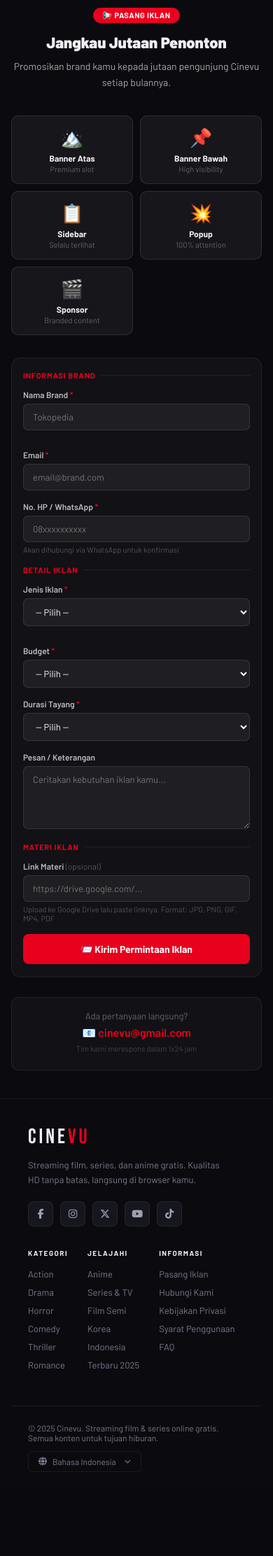
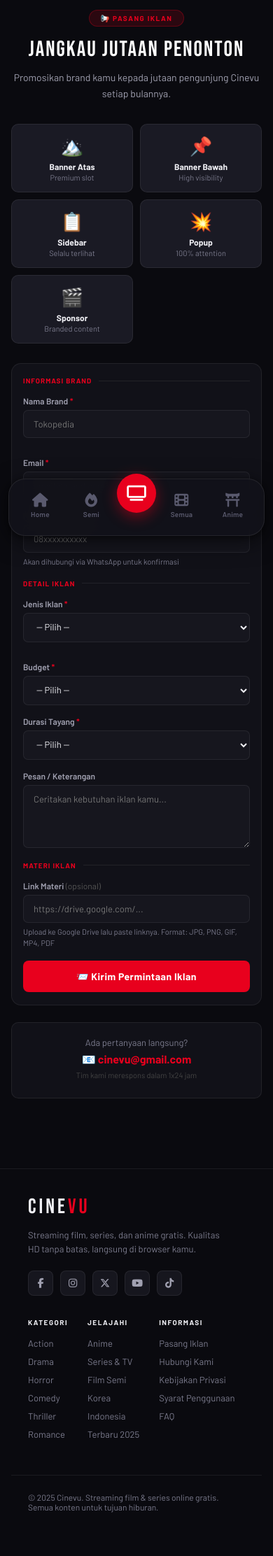
Before and after one commit to RMBLOGG/cinevu, a Flask app: page /pasang-iklan in a window 390 px wide. Shown: the part 66-2290 px from the top of the page at 70% size. Before the commit the page ends 2170 px from the top, so only its background shows below. Run offline with Flask 3, Linux system fonts and the light colour scheme; data that the repository does not hold is empty.

Commit message:
Add files via upload

```diff
--- a/templates/base.html
+++ b/templates/base.html
@@ -354,6 +354,82 @@ footer{padding:56px 48px 36px;border-top:1px solid var(--border);}
   .footer-grid{flex-wrap:wrap;gap:28px;}
   .content-area{margin-top:-60px;}
 }
+/* ── BOTTOM NAV (mobile only) ── */
+.bnav{display:none;}
+@media(max-width:768px){
+  .bnav{
+    display:flex;align-items:center;justify-content:space-around;
+    position:fixed;bottom:12px;left:12px;right:12px;z-index:999;
+    background:rgba(18,18,26,.96);
+    border:1px solid rgba(255,255,255,.08);
+    border-radius:24px;
+    padding:10px 8px 14px;
+    box-shadow:0 8px 32px rgba(0,0,0,.6),0 2px 8px rgba(0,0,0,.4);
+    backdrop-filter:blur(16px);
+  }
+  .bnav-item{
+    display:flex;flex-direction:column;align-items:center;gap:4px;
+    flex:1;text-decoration:none;color:#5a5a6e;
+    font-size:10px;font-weight:600;font-family:var(--font);
+    transition:color .2s;letter-spacing:.3px;padding:0 4px;
+    background:none;border:none;cursor:pointer;
+  }
+  .bnav-item i{font-size:20px;transition:color .2s;}
+  .bnav-item.active{color:var(--red);}
+  .bnav-item.active i{color:var(--red);}
+  .bnav-center{
+    position:relative;top:-18px;
+    width:56px;height:56px;border-radius:50%;
+    background:var(--red);
+    display:flex;align-items:center;justify-content:center;
+    box-shadow:0 6px 20px rgba(232,0,29,.45);
+    flex-shrink:0;flex-direction:column;gap:0;
+    text-decoration:none;border:none;cursor:pointer;
+  }
+  .bnav-center i{font-size:22px;color:#fff;}
+  /* push page content above nav */
+  body{padding-bottom:80px;}
+  footer{margin-bottom:0;}
+}
+</style>
+
+<style>
+.fpopup-overlay{
+  position:fixed;inset:0;
+  background:rgba(0,0,0,.85);
+  z-index:8000;
+  opacity:0;
+  pointer-events:none;
+  visibility:hidden;
+  display:flex;
+  align-items:center;justify-content:center;
+  padding:20px;
+  backdrop-filter:blur(4px);
+  transition:opacity .25s,visibility .25s;
+}
+.fpopup-overlay.open{
+  opacity:1;
+  pointer-events:all;
+  visibility:visible;
+}
+.fpopup-box{background:var(--bg2);border:1px solid var(--border);border-radius:12px;max-width:520px;width:100%;max-height:85vh;overflow-y:auto;position:relative;padding:32px 28px 28px;}
+.fpopup-close{position:absolute;top:16px;right:16px;background:rgba(255,255,255,.07);border:none;color:var(--muted2);font-size:16px;cursor:pointer;width:30px;height:30px;border-radius:6px;display:flex;align-items:center;justify-content:center;transition:all .15s;}
+.fpopup-close:hover{background:rgba(255,255,255,.12);color:var(--text);}
+.fpopup-title{font-family:var(--display);font-size:24px;letter-spacing:2px;color:var(--text);margin-bottom:16px;padding-right:36px;}
+.fpopup-body{font-size:13px;line-height:1.8;color:var(--muted2);}
+.fpopup-body h4{color:var(--text);font-size:13px;font-weight:700;margin:16px 0 6px;}
+.fpopup-body p,.fpopup-body ul{margin-bottom:10px;}
+.fpopup-body ul{padding-left:18px;}
+.fpopup-body ul li{margin-bottom:6px;}
+.fpopup-form input,.fpopup-form textarea,.fpopup-form select{width:100%;background:var(--bg3);border:1px solid var(--border);color:var(--text);font-family:var(--font);font-size:13px;padding:10px 14px;border-radius:6px;outline:none;transition:border-color .2s;margin-bottom:12px;}
+.fpopup-form input:focus,.fpopup-form textarea:focus,.fpopup-form select:focus{border-color:rgba(255,255,255,.2);}
+.fpopup-form textarea{resize:vertical;min-height:100px;}
+.fpopup-form label{font-size:10px;color:var(--muted);display:block;margin-bottom:4px;letter-spacing:.5px;text-transform:uppercase;}
+.fpopup-btn{background:var(--red);color:#fff;border:none;font-family:var(--font);font-size:13px;font-weight:700;padding:12px 28px;border-radius:6px;cursor:pointer;transition:background .15s;width:100%;letter-spacing:.5px;}
+.fpopup-btn:hover{background:var(--red2);}
+.fpopup-success{display:none;text-align:center;padding:20px 0;}
+.fpopup-success .check{font-size:48px;margin-bottom:12px;}
+.fpopup-success p{color:var(--green);font-weight:700;font-size:15px;}
 </style>
 {% block extra_css %}{% endblock %}
 </head>
@@ -544,9 +620,39 @@ footer{padding:56px 48px 36px;border-top:1px solid var(--border);}
   </div>
   <div class="footer-bottom">
     <p class="footer-copy">© 2025 Cinevu. Streaming film & series online gratis. Semua konten untuk tujuan hiburan.</p>
-    <button class="footer-lang"><i class="fa-solid fa-globe"></i> Bahasa Indonesia <i class="fa-solid fa-chevron-down" style="font-size:9px;margin-left:4px;"></i></button>
   </div>
 </footer>
+
+<!-- BOTTOM NAV (mobile) -->
+<nav class="bnav" id="bnav">
+  <a href="/" class="bnav-item" id="bnav-home">
+    <i class="fa-solid fa-house"></i>
+    Home
+  </a>
+  <a href="/semi" class="bnav-item" id="bnav-semi">
+    <i class="fa-solid fa-fire"></i>
+    Semi
+  </a>
+  <a href="/series" class="bnav-center" id="bnav-series" title="Series & TV">
+    <i class="fa-solid fa-tv"></i>
+  </a>
+  <a href="/semi" class="bnav-item" id="bnav-all">
+    <i class="fa-solid fa-film"></i>
+    Semua
+  </a>
+  <a href="/anime" class="bnav-item" id="bnav-anime">
+    <i class="fa-solid fa-torii-gate"></i>
+    Anime
+  </a>
+</nav>
+<script>
+(function(){
+  const path=window.location.pathname;
+  const map={'/':'bnav-home','/semi':'bnav-semi','/series':'bnav-series','/anime':'bnav-anime'};
+  const activeId=map[path];
+  if(activeId){const el=document.getElementById(activeId);if(el)el.classList.add('active');}
+})();
+</script>
 
 {% if iklan is defined and iklan.get('popup') %}
 {% for ad in iklan['popup'] %}
@@ -559,29 +665,6 @@ footer{padding:56px 48px 36px;border-top:1px solid var(--border);}
 </div>
 {% endfor %}
 {% endif %}
-
-<style>
-.fpopup-overlay{position:fixed;inset:0;background:rgba(0,0,0,.82);z-index:8000;display:none;align-items:center;justify-content:center;padding:20px;backdrop-filter:blur(6px);}
-.fpopup-overlay.open{display:flex;}
-.fpopup-box{background:var(--bg2);border:1px solid var(--border);border-radius:12px;max-width:520px;width:100%;max-height:85vh;overflow-y:auto;position:relative;padding:32px 28px 28px;animation:fadeUp .25s ease;}
-.fpopup-close{position:absolute;top:16px;right:16px;background:rgba(255,255,255,.07);border:none;color:var(--muted2);font-size:16px;cursor:pointer;width:30px;height:30px;border-radius:6px;display:flex;align-items:center;justify-content:center;transition:all .15s;}
-.fpopup-close:hover{background:rgba(255,255,255,.12);color:var(--text);}
-.fpopup-title{font-family:var(--display);font-size:24px;letter-spacing:2px;color:var(--text);margin-bottom:16px;padding-right:36px;}
-.fpopup-body{font-size:13px;line-height:1.8;color:var(--muted2);}
-.fpopup-body h4{color:var(--text);font-size:13px;font-weight:700;margin:16px 0 6px;}
-.fpopup-body p,.fpopup-body ul{margin-bottom:10px;}
-.fpopup-body ul{padding-left:18px;}
-.fpopup-body ul li{margin-bottom:6px;}
-.fpopup-form input,.fpopup-form textarea,.fpopup-form select{width:100%;background:var(--bg3);border:1px solid var(--border);color:var(--text);font-family:var(--font);font-size:13px;padding:10px 14px;border-radius:6px;outline:none;transition:border-color .2s;margin-bottom:12px;}
-.fpopup-form input:focus,.fpopup-form textarea:focus,.fpopup-form select:focus{border-color:rgba(255,255,255,.2);}
-.fpopup-form textarea{resize:vertical;min-height:100px;}
-.fpopup-form label{font-size:10px;color:var(--muted);display:block;margin-bottom:4px;letter-spacing:.5px;text-transform:uppercase;}
-.fpopup-btn{background:var(--red);color:#fff;border:none;font-family:var(--font);font-size:13px;font-weight:700;padding:12px 28px;border-radius:6px;cursor:pointer;transition:background .15s;width:100%;letter-spacing:.5px;}
-.fpopup-btn:hover{background:var(--red2);}
-.fpopup-success{display:none;text-align:center;padding:20px 0;}
-.fpopup-success .check{font-size:48px;margin-bottom:12px;}
-.fpopup-success p{color:var(--green);font-weight:700;font-size:15px;}
-</style>
 
 <div class="fpopup-overlay" id="popup-hubungi" onclick="if(event.target===this)closePopup('hubungi')">
   <div class="fpopup-box">
@@ -664,6 +747,8 @@ document.querySelectorAll('.slider-wrap').forEach(wrap=>{
 });
 function showPopup(id){const el=document.getElementById('popup-'+id);if(!el)return;el.classList.add('open');document.body.style.overflow='hidden';if(id==='lapor'){const u=document.getElementById('lapor-url');if(u&&!u.value)u.value=window.location.href;}}
 function closePopup(id){const el=document.getElementById('popup-'+id);if(!el)return;el.classList.remove('open');document.body.style.overflow='';}
+// Force close all popups on load (prevent ghost open state)
+document.addEventListener('DOMContentLoaded',function(){document.querySelectorAll('.fpopup-overlay').forEach(el=>el.classList.remove('open'));});
 function submitForm(id){const form=document.getElementById('form-'+id),success=document.getElementById('success-'+id);if(!form||!success)return;form.style.display='none';success.style.display='block';setTimeout(()=>closePopup(id),3000);}
 document.addEventListener('keydown',e=>{if(e.key==='Escape')document.querySelectorAll('.fpopup-overlay.open').forEach(el=>closePopup(el.id.replace('popup-','')));});
 </script>
--- a/templates/pasang_iklan.html
+++ b/templates/pasang_iklan.html
@@ -3,46 +3,46 @@
 
 {% block extra_css %}
 <style>
-.iklan-page{padding:84px 4% 60px;max-width:760px;margin:0 auto;}
-.iklan-hero{text-align:center;margin-bottom:36px;}
-.iklan-hero .hero-badge{display:inline-block;background:var(--red);color:#fff;font-size:11px;font-weight:700;padding:4px 14px;border-radius:20px;letter-spacing:.5px;margin-bottom:14px;}
-.iklan-hero h1{font-size:clamp(22px,5vw,36px);font-weight:900;margin-bottom:10px;}
-.iklan-hero p{color:#aaa;font-size:14px;line-height:1.65;}
-.paket-grid{display:grid;grid-template-columns:repeat(auto-fill,minmax(140px,1fr));gap:10px;margin-bottom:32px;}
-.paket-card{background:rgba(255,255,255,.05);border:1px solid rgba(255,255,255,.1);border-radius:10px;padding:14px 12px;text-align:center;cursor:pointer;transition:all .2s;}
-.paket-card:hover,.paket-card.selected{border-color:var(--red);background:rgba(229,9,20,.08);}
+.iklan-page{padding:90px 4% 100px;max-width:720px;margin:0 auto;}
+.iklan-hero{text-align:center;margin-bottom:32px;}
+.iklan-label{display:inline-block;background:rgba(232,0,29,.15);color:var(--red);border:1px solid rgba(232,0,29,.3);font-size:10px;font-weight:700;padding:5px 16px;border-radius:20px;letter-spacing:1.5px;text-transform:uppercase;margin-bottom:14px;}
+.iklan-hero h1{font-family:'Bebas Neue',sans-serif;font-size:clamp(28px,8vw,48px);font-weight:400;letter-spacing:2px;margin-bottom:10px;color:#fff;}
+.iklan-hero p{color:var(--muted2);font-size:14px;line-height:1.65;}
+.paket-grid{display:grid;grid-template-columns:repeat(auto-fill,minmax(130px,1fr));gap:10px;margin-bottom:28px;}
+.paket-card{background:var(--card);border:1px solid var(--border);border-radius:10px;padding:14px 12px;text-align:center;cursor:pointer;transition:all .2s;}
+.paket-card:hover,.paket-card.selected{border-color:var(--red);background:rgba(232,0,29,.08);}
 .paket-icon{font-size:26px;margin-bottom:7px;}
-.paket-name{font-size:12px;font-weight:700;}
-.paket-price{font-size:11px;color:#666;margin-top:2px;}
-.iklan-form{background:rgba(255,255,255,.03);border:1px solid rgba(255,255,255,.07);border-radius:14px;padding:24px 20px;}
-.fsec{font-size:11px;font-weight:700;color:var(--red);text-transform:uppercase;letter-spacing:.8px;margin:0 0 14px;display:flex;align-items:center;gap:8px;}
-.fsec::after{content:'';flex:1;height:1px;background:rgba(255,255,255,.07);}
+.paket-name{font-size:12px;font-weight:700;color:var(--text);}
+.paket-price{font-size:11px;color:var(--muted);margin-top:2px;}
+.iklan-form{background:var(--bg2);border:1px solid var(--border);border-radius:14px;padding:24px 20px;}
+.fsec{font-size:10px;font-weight:700;color:var(--red);text-transform:uppercase;letter-spacing:1px;margin:0 0 16px;display:flex;align-items:center;gap:10px;}
+.fsec::after{content:'';flex:1;height:1px;background:var(--border);}
 .fgroup{margin-bottom:16px;}
-.fgroup label{display:block;font-size:12px;font-weight:600;color:#bbb;margin-bottom:6px;}
+.fgroup label{display:block;font-size:12px;font-weight:600;color:var(--muted2);margin-bottom:6px;}
 .req{color:var(--red);}
-.fctl{width:100%;background:rgba(255,255,255,.06);border:1px solid rgba(255,255,255,.1);color:#fff;font-family:var(--font,sans-serif);font-size:13px;padding:10px 13px;border-radius:7px;outline:none;transition:border-color .2s;box-sizing:border-box;}
-.fctl:focus{border-color:var(--red);}
-.fctl option{background:#1a1a1a;}
+.fctl{width:100%;background:var(--bg3);border:1px solid var(--border);color:var(--text);font-family:var(--font,sans-serif);font-size:13px;padding:11px 14px;border-radius:7px;outline:none;transition:border-color .2s;box-sizing:border-box;}
+.fctl:focus{border-color:rgba(232,0,29,.5);}
+.fctl option{background:var(--bg2);}
 textarea.fctl{resize:vertical;min-height:90px;}
 .frow{display:grid;grid-template-columns:1fr 1fr;gap:12px;}
-.fhint{font-size:11px;color:#555;margin-top:4px;}
-.btn-submit{width:100%;background:var(--red);color:#fff;border:none;font-family:var(--font,sans-serif);font-size:14px;font-weight:700;padding:13px;border-radius:8px;cursor:pointer;margin-top:6px;display:flex;align-items:center;justify-content:center;gap:8px;transition:opacity .2s;}
-.btn-submit:hover{opacity:.85;}
-.btn-submit:disabled{opacity:.45;cursor:not-allowed;}
+.fhint{font-size:11px;color:var(--muted);margin-top:5px;line-height:1.5;}
+.btn-submit{width:100%;background:var(--red);color:#fff;border:none;font-family:var(--font,sans-serif);font-size:14px;font-weight:700;padding:14px;border-radius:8px;cursor:pointer;margin-top:8px;display:flex;align-items:center;justify-content:center;gap:8px;transition:background .2s,transform .15s;letter-spacing:.5px;}
+.btn-submit:hover{background:#ff1744;transform:translateY(-1px);}
+.btn-submit:disabled{opacity:.45;cursor:not-allowed;transform:none;}
 .falert{padding:13px 15px;border-radius:8px;font-size:13px;margin-bottom:18px;display:none;}
-.falert.success{background:rgba(70,211,105,.1);border:1px solid rgba(70,211,105,.25);color:#46d369;}
-.falert.error{background:rgba(229,9,20,.1);border:1px solid rgba(229,9,20,.25);color:#ff6b6b;}
-.kontak-box{background:rgba(255,255,255,.03);border:1px solid rgba(255,255,255,.07);border-radius:10px;padding:18px;margin-top:28px;text-align:center;}
-.kontak-box p{font-size:13px;color:#666;margin:0 0 6px;}
-.kontak-box a{color:var(--red);font-weight:600;text-decoration:none;}
-@media(max-width:600px){.frow{grid-template-columns:1fr;}.iklan-page{padding:76px 16px 40px;}.iklan-form{padding:18px 16px;}}
+.falert.success{background:rgba(0,230,118,.08);border:1px solid rgba(0,230,118,.2);color:#00e676;}
+.falert.error{background:rgba(232,0,29,.08);border:1px solid rgba(232,0,29,.2);color:#ff6b6b;}
+.kontak-box{background:var(--bg2);border:1px solid var(--border);border-radius:10px;padding:20px;margin-top:24px;text-align:center;}
+.kontak-box p{font-size:13px;color:var(--muted);margin:0 0 6px;}
+.kontak-box a{color:var(--red);font-weight:700;text-decoration:none;}
+@media(max-width:600px){.frow{grid-template-columns:1fr;}.iklan-page{padding:80px 16px 100px;}.iklan-form{padding:18px 16px;}}
 </style>
 {% endblock %}
 
 {% block content %}
 <div class="iklan-page">
   <div class="iklan-hero">
-    <div class="hero-badge">📢 PASANG IKLAN</div>
+    <div class="iklan-label">📢 Pasang Iklan</div>
     <h1>Jangkau Jutaan Penonton</h1>
     <p>Promosikan brand kamu kepada jutaan pengunjung Cinevu setiap bulannya.</p>
   </div>
```
